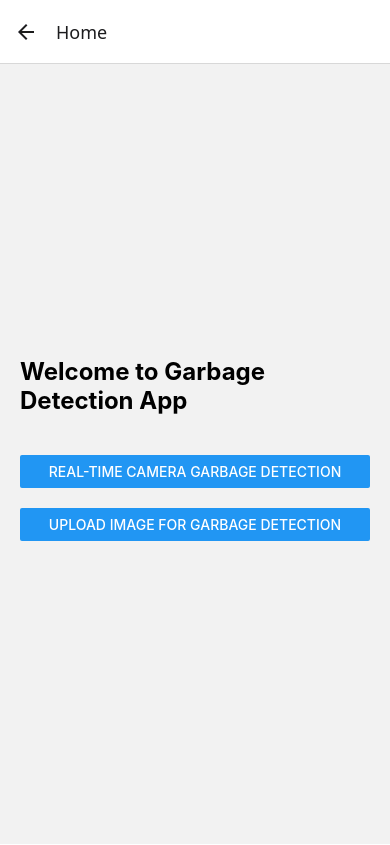
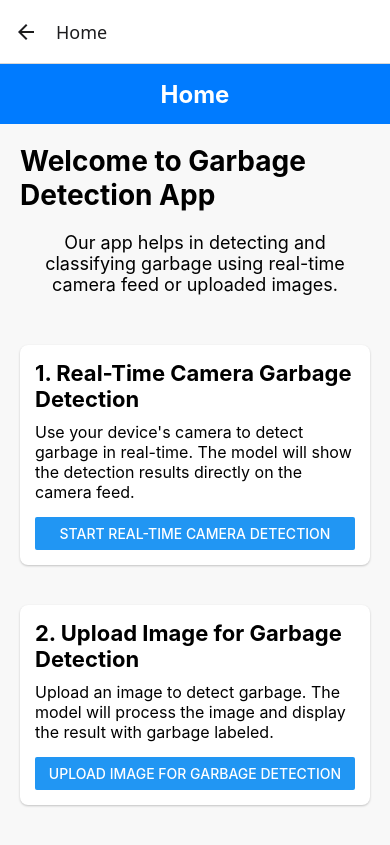
Before and after one commit to VenujaVP/Garbage-Detection-YOLOv8-ReactNative-App, a React Native app: screen /Home in a window 390 px wide. Built offline with nearby package versions, Linux system fonts and the light colour scheme.

Commit message:
Home Page update 05

```diff
--- a/pages/Home.js
+++ b/pages/Home.js
@@ -1,48 +1,108 @@
 import React from 'react';
 import { View, Text, Button, StyleSheet } from 'react-native';
 import { useNavigation } from '@react-navigation/native';  // Importing navigation
+import { SafeAreaView } from 'react-native';  // Safe area wrapper to prevent clipping
 
 const Home = () => {
   const navigation = useNavigation();  // Hook for navigation
 
   return (
-    <View style={styles.container}>
+    <SafeAreaView style={styles.container}>
+      {/* Top Bar */}
+      <View style={styles.topBar}>
+        <Text style={styles.topBarText}>Home</Text>
+      </View>
+
+      {/* Main Content */}
+      <View style={styles.mainContent}>
         <Text style={styles.title}>Welcome to Garbage Detection App</Text>
 
-      {/* Real-Time Camera Garbage Detection Button */}
-      <View style={styles.buttonContainer}>
+        <Text style={styles.introText}>
+          Our app helps in detecting and classifying garbage using real-time camera feed or uploaded images.
+        </Text>
+
+        {/* Real-Time Camera Garbage Detection Section */}
+        <View style={styles.sectionContainer}>
+          <Text style={styles.sectionTitle}>1. Real-Time Camera Garbage Detection</Text>
+          <Text style={styles.sectionDescription}>
+            Use your device's camera to detect garbage in real-time. The model will show the detection results directly on the camera feed.
+          </Text>
           <Button
-          title="Real-Time Camera Garbage Detection"
+            title="Start Real-Time Camera Detection"
             onPress={() => navigation.navigate('RealTimeCamera')}
           />
         </View>
 
-      {/* Upload Image for Garbage Detection Button */}
-      <View style={styles.buttonContainer}>
+        {/* Upload Image for Garbage Detection Section */}
+        <View style={styles.sectionContainer}>
+          <Text style={styles.sectionTitle}>2. Upload Image for Garbage Detection</Text>
+          <Text style={styles.sectionDescription}>
+            Upload an image to detect garbage. The model will process the image and display the result with garbage labeled.
+          </Text>
           <Button
             title="Upload Image for Garbage Detection"
             onPress={() => navigation.navigate('UploadImage')}
           />
         </View>
       </View>
+    </SafeAreaView>
   );
 };
 
 const styles = StyleSheet.create({
   container: {
     flex: 1,
+    backgroundColor: '#f8f8f8',
+  },
+  topBar: {
+    height: 60,
+    justifyContent: 'center',
+    alignItems: 'center',
+    backgroundColor: '#007BFF',
+    elevation: 5, // Add a slight shadow to the top bar
+  },
+  topBarText: {
+    fontSize: 24,
+    fontWeight: 'bold',
+    color: 'white',
+  },
+  mainContent: {
+    flex: 1,
     justifyContent: 'center',
     alignItems: 'center',
     padding: 20,
   },
   title: {
-    fontSize: 24,
+    fontSize: 28,
     fontWeight: 'bold',
+    marginBottom: 20,
+  },
+  introText: {
+    fontSize: 18,
+    textAlign: 'center',
     marginBottom: 30,
+    paddingHorizontal: 20,
   },
-  buttonContainer: {
+  sectionContainer: {
     width: '100%',
-    marginVertical: 10,
+    marginVertical: 20,
+    backgroundColor: '#ffffff',
+    borderRadius: 8,
+    padding: 15,
+    shadowColor: '#000',
+    shadowOffset: { width: 0, height: 1 },
+    shadowOpacity: 0.22,
+    shadowRadius: 2.22,
+    elevation: 3,
+  },
+  sectionTitle: {
+    fontSize: 22,
+    fontWeight: 'bold',
+    marginBottom: 10,
+  },
+  sectionDescription: {
+    fontSize: 16,
+    marginBottom: 15,
   },
 });
 
```
Lines whose indentation alone changed are shown as unchanged.
